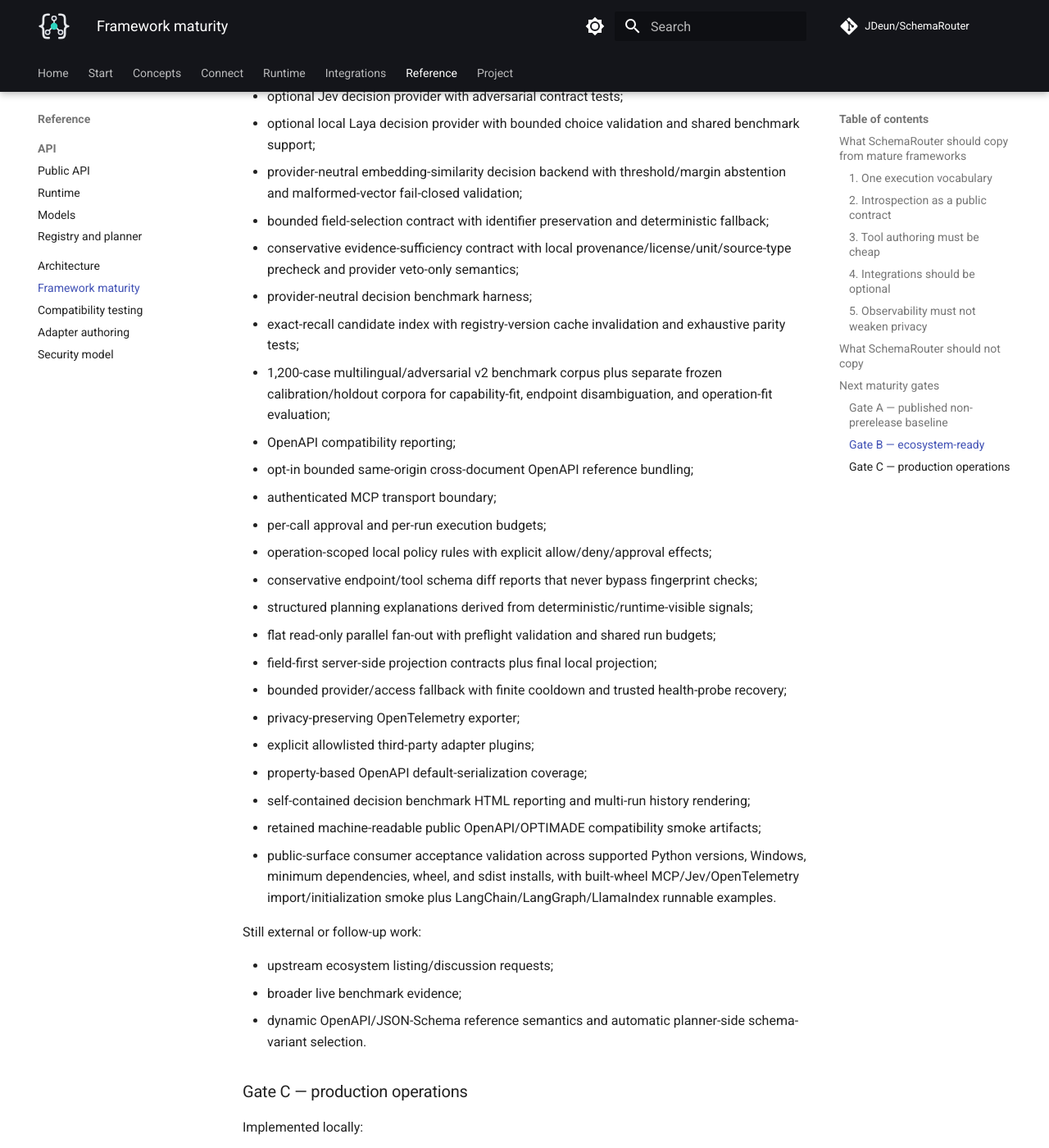
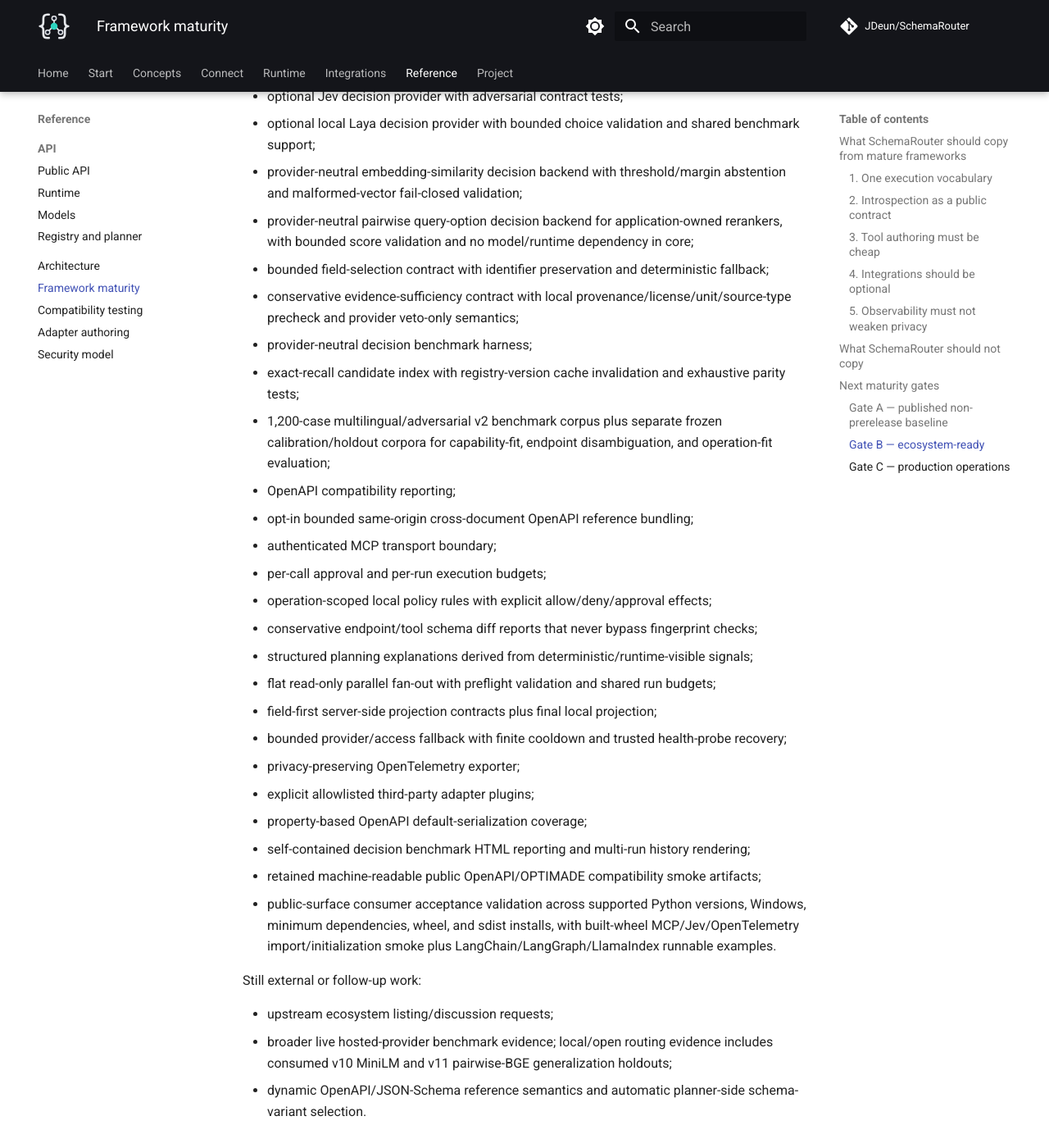
Before and after one commit to JDeun/SchemaRouter, an MkDocs documentation site: the page built from docs/framework-maturity.md, in a window 1280 px wide and 1400 px high, scrolled down 5930 px. Shown: the whole window at 82% size. Built offline with MkDocs 1.6.1 and Material for MkDocs 9.7.7, drawn with Linux system fonts in a browser that asks for light colours; comment, search, counter and statistics services are not loaded.

Commit message:
docs: update pairwise routing maturity evidence

```diff
--- a/docs/framework-maturity.md
+++ b/docs/framework-maturity.md
@@ -116,6 +116,8 @@ Completed locally:
 - optional local Laya decision provider with bounded choice validation and shared benchmark support;
 - provider-neutral embedding-similarity decision backend with threshold/margin abstention and
   malformed-vector fail-closed validation;
+- provider-neutral pairwise query-option decision backend for application-owned rerankers, with
+  bounded score validation and no model/runtime dependency in core;
 - bounded field-selection contract with identifier preservation and deterministic fallback;
 - conservative evidence-sufficiency contract with local provenance/license/unit/source-type precheck
   and provider veto-only semantics;
@@ -144,7 +146,8 @@ Completed locally:
 Still external or follow-up work:
 
 - upstream ecosystem listing/discussion requests;
-- broader live benchmark evidence;
+- broader live hosted-provider benchmark evidence; local/open routing evidence includes consumed
+  v10 MiniLM and v11 pairwise-BGE generalization holdouts;
 - dynamic OpenAPI/JSON-Schema reference semantics and automatic planner-side schema-variant selection.
 
 ### Gate C — production operations
```
